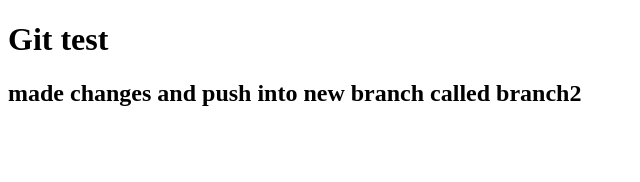
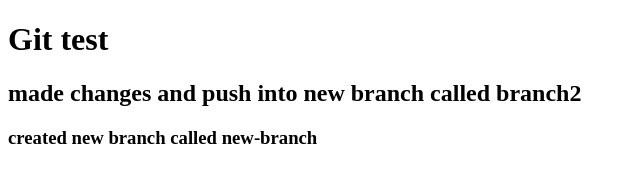
Before and after one commit to vipdanish/git_test, a plain HTML site: page index.html in a window 1280 px wide. Shown: the whole page, without its empty margins (0-640 px from the left). Drawn offline with Linux system fonts and the light colour scheme.

Commit message:
make new banch called new-branch from main branch

```diff
--- a/index.html
+++ b/index.html
@@ -7,6 +7,7 @@
 </head>
 <body>
     <H1>Git test </H1>
-    <h2>made changes and push into new branch called branch2 </h2>
+    <h2> made changes and push into new branch called branch2 </h2>
+    <h3>created new branch called new-branch</h3>
 </body>
 </html>
```
